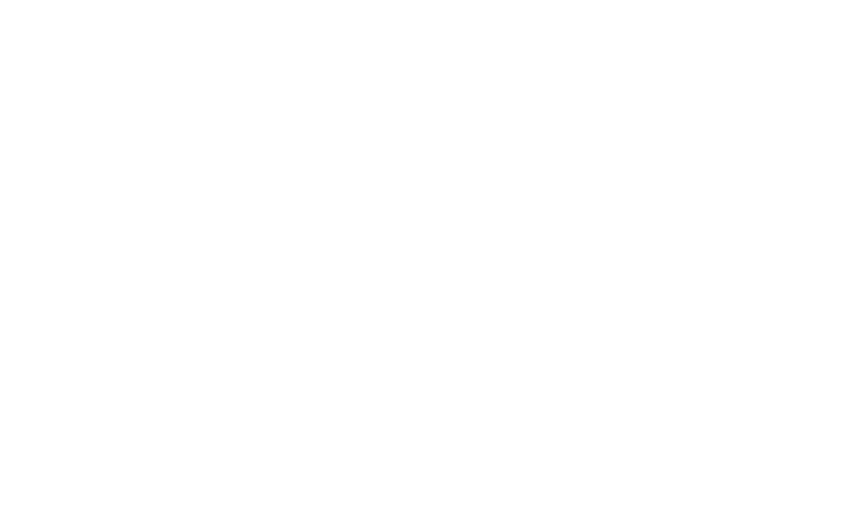
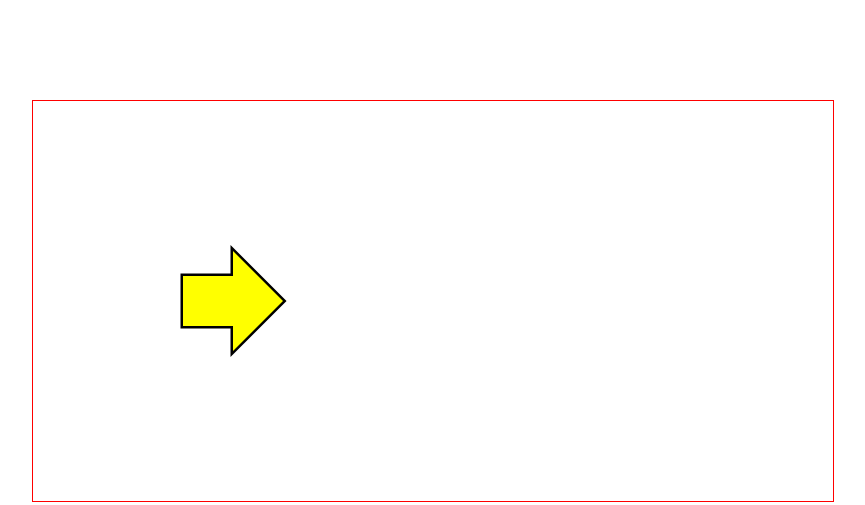
Before and after one commit to HarryChen0506/canvas-paint, a plain HTML site: page demo/canvas-rotate.html in a window 1280 px wide. Shown: the whole page, without its empty margins (207-1072 px from the left). Drawn offline with Linux system fonts and the light colour scheme.

Commit message:
canvas 旋转

```diff
--- a/demo/canvas-rotate.html
+++ b/demo/canvas-rotate.html
@@ -5,10 +5,61 @@
   <meta name="viewport" content="width=device-width, initial-scale=1.0">
   <meta http-equiv="X-UA-Compatible" content="ie=edge">
   <title>canvas 实现角度旋转</title>
+  <style>
+    .container {
+    }
+    .canvas-wrap {
+      margin: 100px auto;
+      display: flex;
+      justify-content:center;
+    }
+  </style>
+  <script src="../utils/tool.js"></script>
 </head>
 <body>
+ <!-- canvas 实现旋转 -->
+ <div class="container">
+    <div class="canvas-wrap">
+      <canvas id="canvas" width="800px" height="400px" style="border: 1px solid red"></canvas>
+    </div>
+  </div>
 
+  <script>
+    // canvas 变量
+  const canvas = document.getElementById("canvas")
+  const ctx = canvas.getContext('2d')
+  const arrow = new Arrow()
+  arrow.translate(200, 200).draw(ctx)
+  // console.log('center', arrow.getCenter())
+  const center = arrow.getCenter()
 
+  // 计算元素尺寸
+  function calRect (id) {
+    const el = document.getElementById(id)
+    return el.getBoundingClientRect()
+  }
+  // 计算鼠标位置在canvas
+  function calMousePoint (event, rect) {
+    return {
+      x: event.pageX - rect.left,
+      y: event.pageY - rect.top
+    }
+  }
+  // 计算角度
+  function calRotate (center, point) {
+    return Math.atan2(point.y - center.y, point.x - center.x)
+  }
+  // console.log(calRect('canvas'))
+  const rect = calRect('canvas')
+  canvas.onmousemove = function (e) {
+    // console.log('mouse', calMousePoint(e, rect))
+    ctx.clearRect(0, 0, canvas.width, canvas.height);
+    const rotate = calRotate(center, calMousePoint(e, rect))
+    // console.log('rotate', rotate)
+    arrow.rotate(rotate).draw(ctx)
+  }
+
+  </script>
 
 </body>
 </html>
--- /dev/null
+++ b/utils/tool.js
@@ -0,0 +1,42 @@
+// canvas 基础库
+function Arrow() {
+  this.x = 0;  //初始位置
+  this.y = 0;
+  this.rotation = 0; //初始旋转角度
+  this.color = '#ffff00';
+}
+//在原型上定义draw方法
+Arrow.prototype.translate = function (x, y) {
+  this.x = x;  //初始位置
+  this.y = y;
+  return this
+}
+Arrow.prototype.getCenter = function () {
+  return {
+    x: this.x,
+    y: this.y
+  }
+}
+Arrow.prototype.rotate = function (rotation) {
+  this.rotation = rotation
+  return this
+}
+Arrow.prototype.draw = function(context){
+  context.save();
+  context.translate(this.x , this.y); //将坐标移到this.x 和 this.y
+  context.rotate(this.rotation); //设置旋转角度
+  context.lineWidth = 5;  //设置线宽
+  context.fillStyle = this.color; //设置填充色
+  context.beginPath();  //路径开始
+  context.moveTo(-50,-25);
+  context.lineTo(0,-25);
+  context.lineTo(0,-50);
+  context.lineTo(50,0);
+  context.lineTo(0,50);
+  context.lineTo(0,25);
+  context.lineTo(-50,25);
+  context.closePath(); //路径闭合
+  context.stroke(); //描边
+  context.fill(); //填充
+  context.restore();
+}
```
